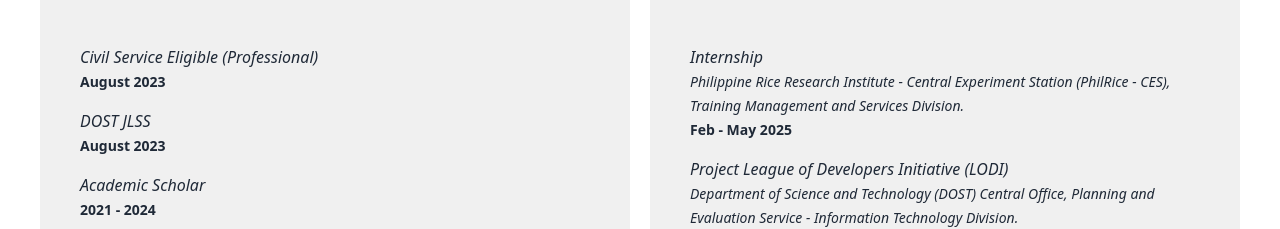
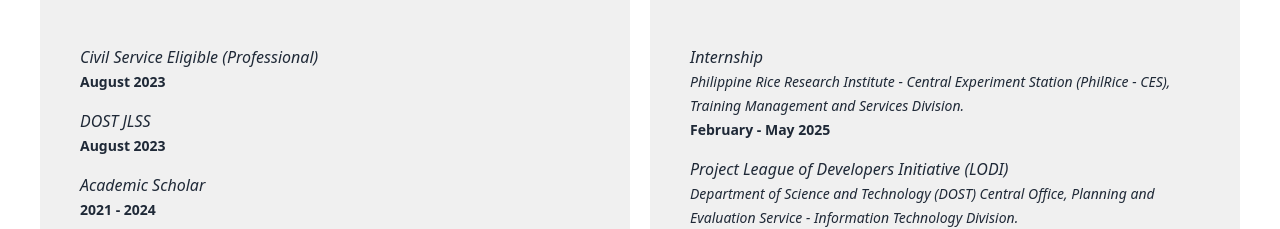
Before and after one commit to Adex29/Portfolio, a React (Create React App) app: page /aboutme in a window 1280 px wide. Shown: the part 927-1156 px from the top of the page. Built offline with nearby package versions, Linux system fonts and the light colour scheme.

Commit message:
Update date format in AboutMe component for consistency

```diff
--- a/src/Pages/AboutMe.js
+++ b/src/Pages/AboutMe.js
@@ -124,7 +124,7 @@
                 </i>
                 <br />
                 <strong className="text-xs sm:text-sm">
-                  Feb - May 2025
+                  February - May 2025
                 </strong>
               </p>
               <p className="mb-4">
```
